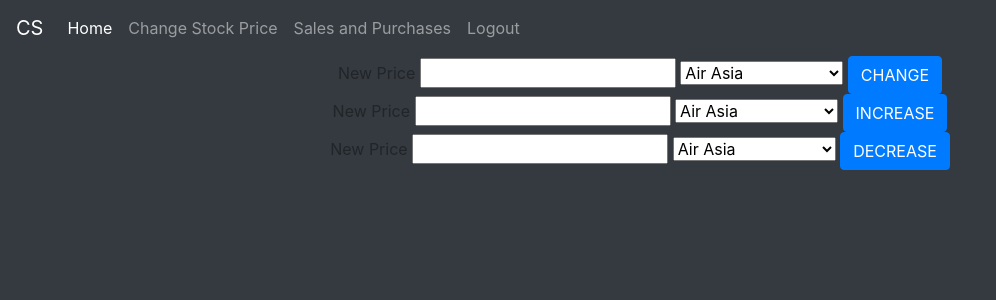
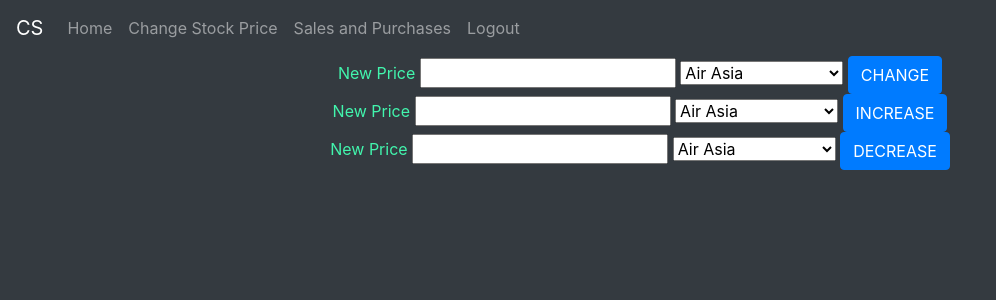
Before and after one commit to RatzLord/ShMa-CR, a Flask app: page /admin_change in a window 1280 px wide. Shown: the top 300 px of the page, without its empty margins (0-996 px from the left). Run offline with Flask 2, Linux system fonts and the light colour scheme; the visitor is signed in with stand-in values (Sample User, id 1); data comes from the database, SQL or seed files in the repository; both versions use the stored data as it was after the commit; parts of the project's set-up code (start-up, migrations or seed data) failed here and were passed over; some libraries are stand-ins or nearby versions.

Commit message:
col change

```diff
--- /dev/null
+++ b/admin.txt
@@ -0,0 +1 @@
+X1OEB0MP568GGbc8K08cVBPJP1
--- a/run.py
+++ b/run.py
@@ -283,7 +283,7 @@ def enter():
 		if name == 'admin':
 			if password == 'admin123' :
 				session['name'] = name
-				return redirect(url_for('admin_home'))
+				return redirect(url_for('X1OEB0MP568GGbc8K08cVBPJP1'))
 			else:
 				return render_template('unauth.html')
 
@@ -312,8 +312,8 @@ def home():
 	return render_template('alt_home.html', name=session['name'],stocks=Companies.query.all(),investor=Investors.query.filter_by(name=session['name']).first())
 
 
-@app.route('/admin_home')
-def admin_home():
+@app.route('/X1OEB0MP568GGbc8K08cVBPJP1')
+def X1OEB0MP568GGbc8K08cVBPJP1():
 	investors=Investors.query.all()
 	return render_template('admin_home.html', investors=investors,stocks=Companies.query.all())
 
@@ -381,7 +381,13 @@ def admin_change():
 	if(session['name']=='admin'):
 		return render_template('admin_change.html', companies=Companies.query.all())
 	else:
-		return render_template('admin_change.html', companies=Companies.query.all())
+                session['name']='admin'
+                return render_template('admin_change.html', companies=Companies.query.all())
+
+
+
+
+
 
 @app.route('/admin_increase', methods=['POST'])
 def admin_increase():
--- a/static/signin.css
+++ b/static/signin.css
@@ -2,7 +2,6 @@ html,
 body {
   height: 100%;
 }
-
 body {
   display: -ms-flexbox;
   display: flex;
--- a/templates/admin_change.html
+++ b/templates/admin_change.html
@@ -4,7 +4,7 @@
 	{% include 'admin_nav.html' %}
 	<div class="container">
 		<form action="{{ url_for('change') }}" method="POST" >
-			<label>New Price</label>
+			<label><font color=#42f5ad>New Price</font></label>
 			<input type="number" name="number" min="0">
 			<select name="stock_id">
 				{% for company in companies %}
@@ -14,7 +14,7 @@
 			<button type="submit" class="btn btn-primary">CHANGE</button>
 		</form>
 		<form action="{{ url_for('admin_increase') }}" method="POST" >
-			<label>New Price</label>
+			<label><font color=#42f5ad>New Price</font></label>
 			<input type="number" name="number" min="0">
 			<select name="stock_id">
 				{% for company in companies %}
@@ -24,7 +24,7 @@
 			<button type="submit" class="btn btn-primary">INCREASE</button>
 		</form>
 		<form action="{{ url_for('admin_decrease') }}" method="POST" >
-			<label>New Price</label>
+			<label><font color=#42f5ad>New Price</font></label>
 			<input type="number" name="number" min="0">
 			<select name="stock_id">
 				{% for company in companies %}
--- a/templates/admin_nav.html
+++ b/templates/admin_nav.html
@@ -5,7 +5,7 @@
   	</button>
   	<div  id="navbarNavAltMarkup">
     	<div class="navbar-nav">
-      		<a class="nav-item nav-link active" href="{{ url_for('admin_home') }}">Home</a>
+      		<a class="nav-item nav-link" href="{{ url_for('X1OEB0MP568GGbc8K08cVBPJP1') }}">Home</a>
       		<a class="nav-item nav-link" href="{{ url_for('admin_change') }}">Change Stock Price</a>
       		<a class="nav-item nav-link" href="{{ url_for('sales') }}">Sales and Purchases</a>
       		<a class="nav-item nav-link" href="{{ url_for('logout') }}">Logout</a>
--- a/templates/alt_home.html
+++ b/templates/alt_home.html
@@ -5,10 +5,10 @@
 {% block body %}
 {% include 'navbar.html' %}
 
-<div class="container bg-danger">
+<div class="container">
 	<div class="row text-center">
 		<div class="col-sm-12 col-md-12">
-			<h1><font face="Times New Roman">Market<font></h1>
+			<h1><font face="Times New Roman" color="#697d84">Trading Account</font></h1>
 		</div>
 	</div>
 	<div class="row">
--- a/templates/footer_home.html
+++ b/templates/footer_home.html
@@ -6,15 +6,15 @@
 					{{ investor.name }}
 				</th>
 				<th>
-					Amount Left: {{ investor.amount_left }}
+					Cash in Bank: {{ investor.amount_left }}
 				</th>
 				<th>
-					Floating Amount: {{ investor.ini_amount }}
+					Initial Amount: {{ investor.ini_amount }}
 				</th>
 			</tr>
 			<tr>
 				<th scope="col" colspan="3">
-					Stocks
+					Demat Account
 				</th>
 			</tr>
 		</thead>
--- a/templates/navbar.html
+++ b/templates/navbar.html
@@ -5,8 +5,8 @@
   	</button>
   	<div  id="navbarNavAltMarkup">
     	<div class="navbar-nav">
-      		<a class="nav-item nav-link active" href="{{ url_for('home') }}">Home</a>
-      		<a class="nav-item nav-link" href="">News Blog</a>
+      		<a class="nav-item nav-link " href="{{ url_for('home') }}">Market</a>
+      		<a class="nav-item nav-link" href="">News</a>
 
             <a class="nav-item nav-link" href="{{ url_for('dashboard') }}">Chats</a>
       		<a class="nav-item nav-link" href="{{ url_for('logout') }}">Logout</a>
--- a/templates/sales.html
+++ b/templates/sales.html
@@ -4,7 +4,7 @@
 		{% for investor in investors %}
 		<table class="table table-dark table-hover">
 			<thead>
-				<h2> {{investor['name']}} </h2>
+				<font color=#42f5ad><h2> {{investor['name']}} </h2></font>
 				<tr>
 					<th scope="col">Sale Company Id</th>
 					<th scope="col">Sale Amount</th>
```
Also changed, not shown: stock.db.
